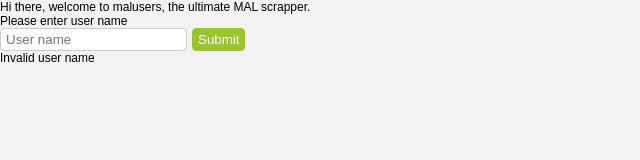
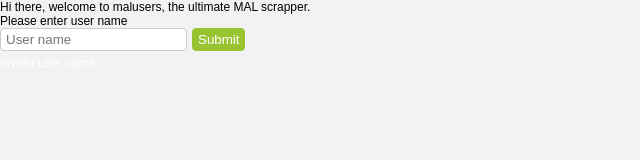
Before and after one commit to modrzew/malusers, a React app in the folder web/: page / in a window 1280 px wide. Both pictures are taken after typing "Sample" into the empty fields and a click on the button "Submit". Shown: the top 160 px of the page, without its empty margins (0-640 px from the left). Built offline with nearby package versions, Linux system fonts and the light colour scheme; no server answers.

Commit message:
Fix Loader and Error styles

```diff
--- a/web/src/Error.js
+++ b/web/src/Error.js
@@ -1,8 +1,8 @@
 import React, { Component } from 'react';
-import './Error.css';
+import styles from './Error.css';
 
 export class Error extends Component {
   render() {
-    return <div className="Error">Invalid user name</div>;
+    return <div className={styles.Error}>Invalid user name</div>;
   }
 }
--- a/web/src/Loader.css
+++ b/web/src/Loader.css
@@ -1,4 +1,4 @@
-.loader-wrapper {
+.loaderWrapper {
   position: fixed;
   top: 0;
   left: 0;
--- a/web/src/Loader.js
+++ b/web/src/Loader.js
@@ -1,11 +1,11 @@
 import React, { Component } from 'react';
-import './Loader.css';
+import styles from './Loader.css';
 
 export class Loader extends Component {
   render() {
     return (
-      <div className="loader-wrapper">
-        <div className="loader" />
+      <div className={styles.loaderWrapper}>
+        <div className={styles.loader} />
       </div>
     );
   }
```
